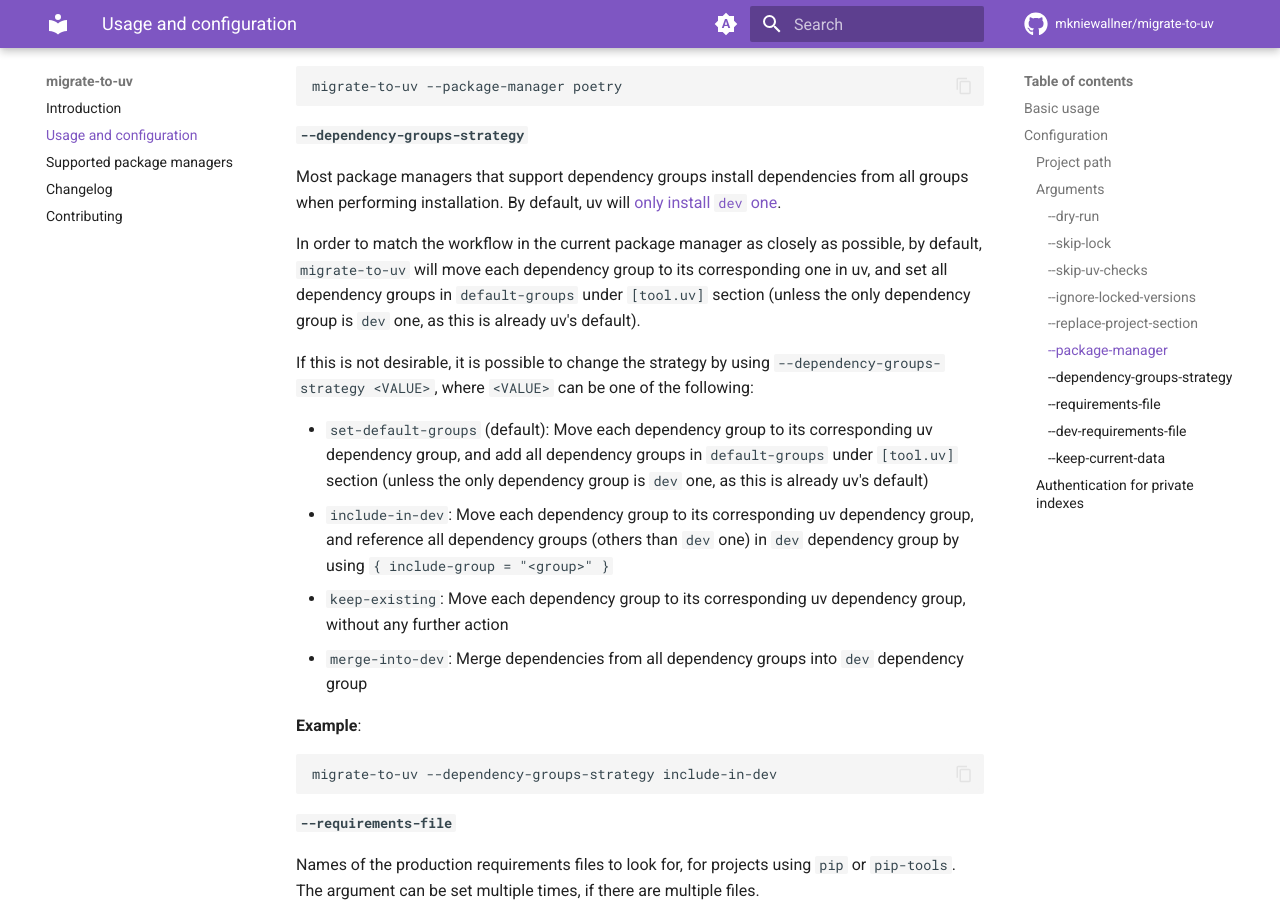
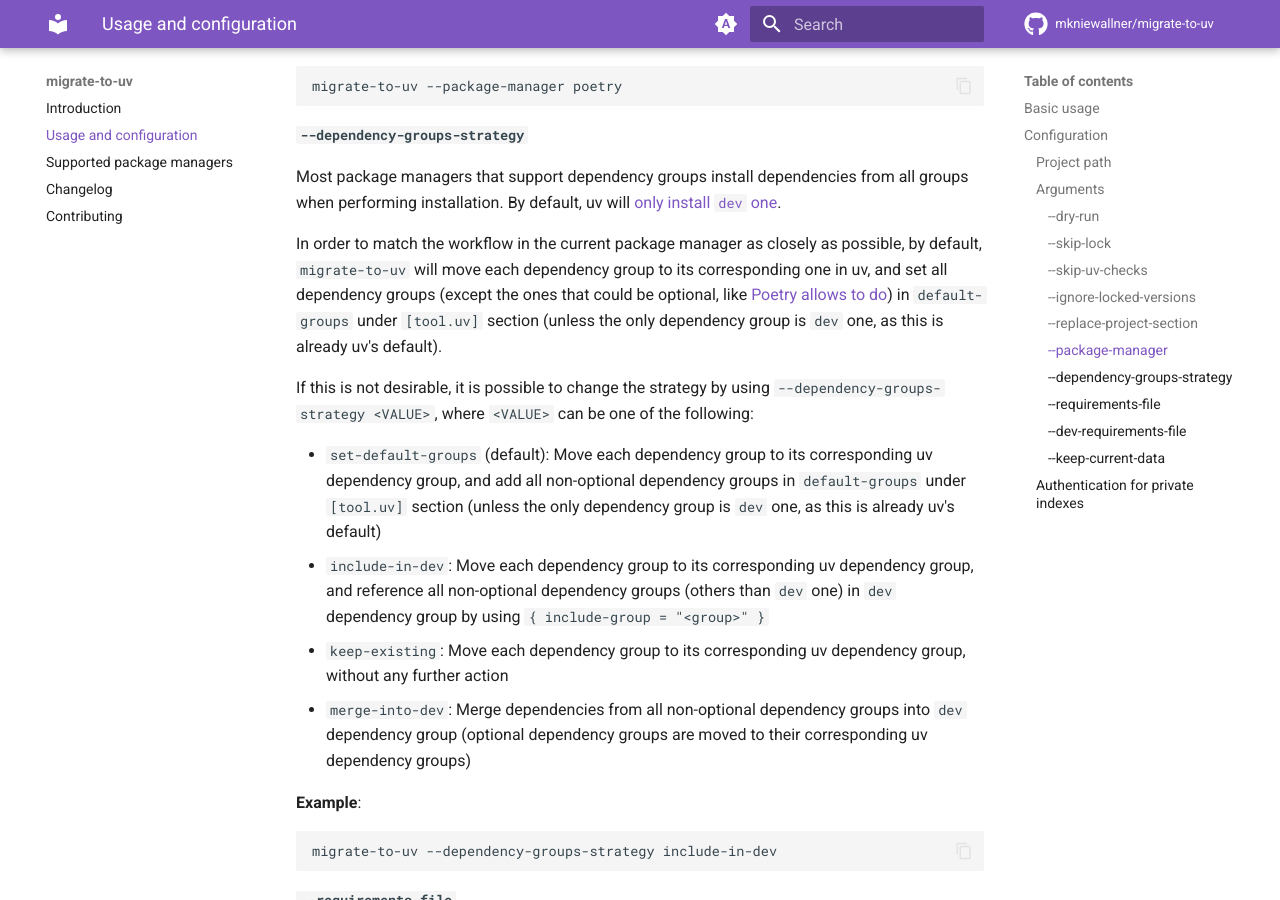
Before and after one commit to mkniewallner/migrate-to-uv, an MkDocs documentation site: the page built from docs/usage-and-configuration.md, in a window 1280 px wide and 900 px high, scrolled down 2149 px. Built offline with MkDocs 1.6.1 and Material for MkDocs 9.7.7, drawn with Linux system fonts in a browser that asks for light colours; comment, search, counter and statistics services are not loaded.

Commit message:
feat(poetry): do not set optional groups as default ones (#299)

```diff
--- a/docs/usage-and-configuration.md
+++ b/docs/usage-and-configuration.md
@@ -110,19 +110,22 @@
 By default, uv will [only install `dev` one](https://docs.astral.sh/uv/concepts/projects/dependencies/#default-groups).
 
 In order to match the workflow in the current package manager as closely as possible, by default, `migrate-to-uv` will
-move each dependency group to its corresponding one in uv, and set all dependency groups in `default-groups` under
-`[tool.uv]` section (unless the only dependency group is `dev` one, as this is already uv's default).
+move each dependency group to its corresponding one in uv, and set all dependency groups (except the ones that could be
+optional, like [Poetry allows to do](https://python-poetry.org/docs/managing-dependencies#optional-groups)) in
+`default-groups` under `[tool.uv]` section (unless the only dependency group is `dev` one, as this is already uv's
+default).
 
 If this is not desirable, it is possible to change the strategy by using `--dependency-groups-strategy <VALUE>`, where
 `<VALUE>` can be one of the following:
 
 - `set-default-groups` (default): Move each dependency group to its corresponding uv dependency group, and add all
-  dependency groups in `default-groups` under `[tool.uv]` section (unless the only dependency group is `dev` one, as
-  this is already uv's default)
-- `include-in-dev`:  Move each dependency group to its corresponding uv dependency group, and reference all dependency
-  groups (others than `dev` one) in `dev` dependency group by using `{ include-group = "<group>" }`
+  non-optional dependency groups in `default-groups` under `[tool.uv]` section (unless the only dependency group is
+  `dev` one, as this is already uv's default)
+- `include-in-dev`:  Move each dependency group to its corresponding uv dependency group, and reference all non-optional
+  dependency groups (others than `dev` one) in `dev` dependency group by using `{ include-group = "<group>" }`
 - `keep-existing`: Move each dependency group to its corresponding uv dependency group, without any further action
-- `merge-into-dev`: Merge dependencies from all dependency groups into `dev` dependency group
+- `merge-into-dev`: Merge dependencies from all non-optional dependency groups into `dev` dependency group (optional
+  dependency groups are moved to their corresponding uv dependency groups)
 
 **Example**:
 
```
Also changed, not shown: 7 other files.
